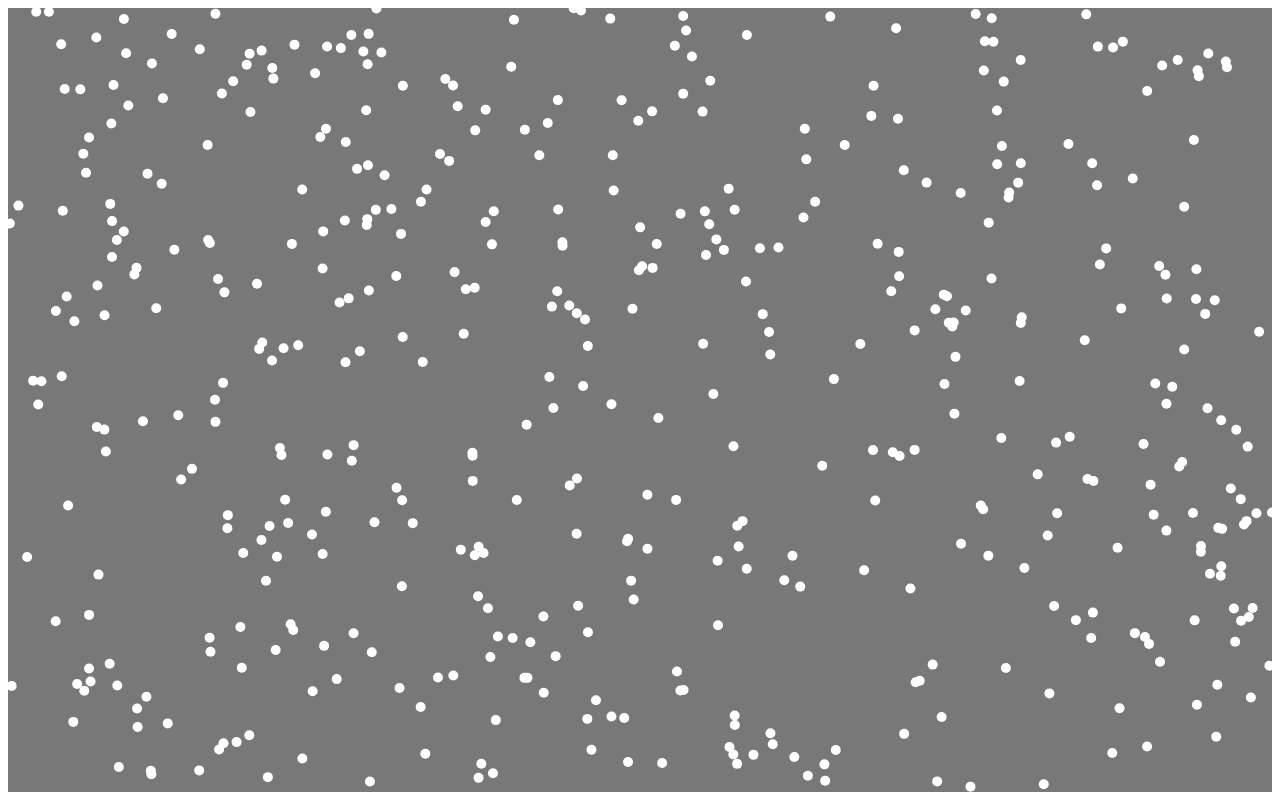
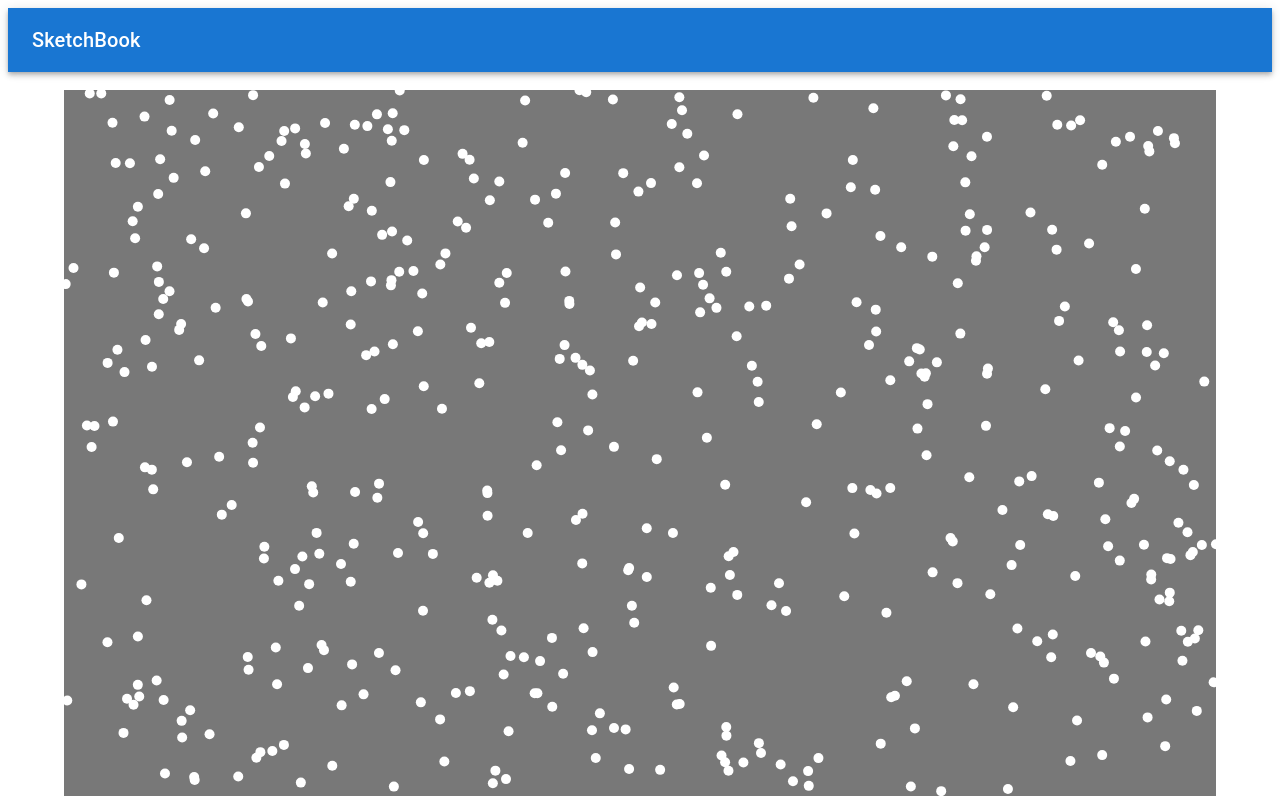
Before and after one commit to atpe/p5sketchbook, a React (Create React App) app: page / in a window 1280 px wide. Built offline with nearby package versions, Linux system fonts and the light colour scheme.

Commit message:
Added nav bar

```diff
--- a/package.json
+++ b/package.json
@@ -5,6 +5,7 @@
   "dependencies": {
     "@emotion/react": "^11.7.1",
     "@emotion/styled": "^11.6.0",
+    "@mui/icons-material": "^5.2.5",
     "@mui/material": "^5.2.6",
     "@reduxjs/toolkit": "^1.7.1",
     "@testing-library/jest-dom": "^4.2.4",
--- a/src/App.js
+++ b/src/App.js
@@ -2,17 +2,24 @@ import React from 'react'
 
 import { Routes, Route } from 'react-router-dom'
 
+import Container from '@mui/material/Container'
+
 import Sketch from './sketches/Sketch'
 import Test from './sketches/test/Test'
+
+import AppBar from './navBar/NavBar'
 
 /** Main app component */
 export default function App() {
   return (
     <>
-
-      <Routes>
-        <Route path='/' element={<Sketch sketch={Test} />} />
-      </Routes>
+      <AppBar />
+      <br />
+      <Container sx={{ height: '90%' }} >
+        <Routes>
+          <Route path='/' element={<Sketch sketch={Test} />} />
+        </Routes>
+      </Container>
     </>
   )
 }
--- /dev/null
+++ b/src/navBar/NavBar.js
@@ -0,0 +1,16 @@
+import React from 'react'
+import AppBar from '@mui/material/AppBar'
+import Toolbar from '@mui/material/Toolbar'
+import Typography from '@mui/material/Typography'
+
+export default function NavBar() {
+  return (
+    <AppBar position="static">
+      <Toolbar>
+        <Typography variant="h6" component="div" sx={{ flexGrow: 1 }}>
+          SketchBook
+        </Typography>
+      </Toolbar>
+    </AppBar>
+  )
+}
```
Also changed, not shown: src/index.js (+8 -8 lines), 1 other file (tests, documents, lock files or other folders).
